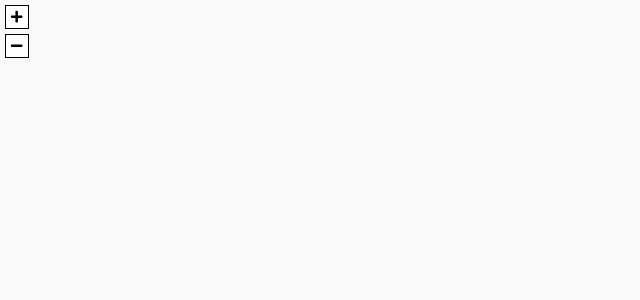
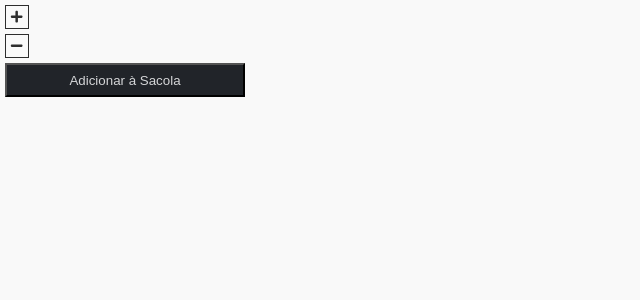
Before and after one commit to brenoxavier48/Fashionista_E-commerce, a React (Create React App) app: page / in a window 1280 px wide. Shown: the top 300 px of the page, without its empty margins (0-640 px from the left). Built offline with nearby package versions, Linux system fonts and the light colour scheme.

Commit message:
feat: init mainButton

```diff
--- a/src/App.tsx
+++ b/src/App.tsx
@@ -1,13 +1,13 @@
-import React from 'react';
-import { CountButton } from './components/ui/buttons'
+import React from "react";
+import { CountButton, MainButton } from "./components/ui/buttons";
 
 function App() {
   return (
     <div className="App">
       <div>
-
-      <CountButton ></CountButton>
-      <CountButton decrease></CountButton>
+        <CountButton></CountButton>
+        <CountButton decrease></CountButton>
+        <MainButton label="Adicionar à Sacola"></MainButton>
       </div>
     </div>
   );
--- a/src/assets/scss/Main.scss
+++ b/src/assets/scss/Main.scss
@@ -4,6 +4,7 @@
 
 //components
 @import "../../components/ui/buttons/CountButton/styles.scss";
+@import "../../components/ui/buttons/MainButton/styles.scss";
 
 //pages
 // @import "../../pages/Home/styles.scss";
--- a/src/assets/scss/global.scss
+++ b/src/assets/scss/global.scss
@@ -1,4 +1,4 @@
-@import url('https://fonts.googleapis.com/css2?family=Roboto:wght@400;900&display=swap');
+@import url("https://fonts.googleapis.com/css2?family=Roboto:wght@400;900&display=swap");
 
 * {
   margin: 0;
--- a/src/components/ui/buttons/CountButton/index.tsx
+++ b/src/components/ui/buttons/CountButton/index.tsx
@@ -1,17 +1,14 @@
-import React, { ButtonHTMLAttributes } from 'react'
-import { FaPlus, FaMinus } from 'react-icons/fa'
+import React, { ButtonHTMLAttributes } from "react";
+import { FaPlus, FaMinus } from "react-icons/fa";
 
 type Props = ButtonHTMLAttributes<HTMLButtonElement> & {
-    decrease?: boolean
-}
+  decrease?: boolean;
+};
 
-export const CountButton = ({ decrease, ...othersProps}: Props) => {
-    return (
-        <button
-            className="count__button"
-            {...othersProps}
-        >
-            {decrease ? <FaMinus/> : <FaPlus/>}
-        </button>
-    )
-}
+export const CountButton = ({ decrease, ...otherProps }: Props) => {
+  return (
+    <button className="count__button" {...otherProps}>
+      {decrease ? <FaMinus /> : <FaPlus />}
+    </button>
+  );
+};
--- a/src/components/ui/buttons/CountButton/styles.scss
+++ b/src/components/ui/buttons/CountButton/styles.scss
@@ -1,13 +1,14 @@
 .count__button {
-    @include button-base;
+  @include button-base;
 
-    width: 24px;
-    height: 24px;
-    background-color: white;
-    border: 1px solid black;
+  width: 24px;
+  height: 24px;
+  background-color:#f9f9f9;
+  color: #2d2d2d;
+  border: 1px solid  #2d2d2d;
 
-    &:hover {
-        color: white;
-        background-color: black;
-    }
+  &:hover {
+    color: #f9f9f9;
+    background-color: #2d2d2d;
+  }
 }
--- /dev/null
+++ b/src/components/ui/buttons/MainButton/index.tsx
@@ -0,0 +1,13 @@
+import React, { ButtonHTMLAttributes } from "react";
+
+type Props = ButtonHTMLAttributes<HTMLButtonElement> & {
+  label: string;
+};
+
+export const MainButton = ({ label, ...otherProps }: Props) => {
+  return (
+    <button className="mainButton" {...otherProps}>
+      {label}
+    </button>
+  );
+};
--- /dev/null
+++ b/src/components/ui/buttons/MainButton/styles.scss
@@ -0,0 +1,8 @@
+.mainButton {
+  @include button-base;
+
+  width: 240px;
+  height: 34px;
+  background-color: #212429;
+  color: #d4d5d7;
+}
--- a/src/components/ui/buttons/index.ts
+++ b/src/components/ui/buttons/index.ts
@@ -1 +1,2 @@
 export * from './CountButton'
+export * from './MainButton'
```
Also changed, not shown: src/assets/scss/_conf.scss (indentation only), 1 other file (tests, documents, lock files or other folders). Lines whose indentation alone changed are shown as unchanged.
